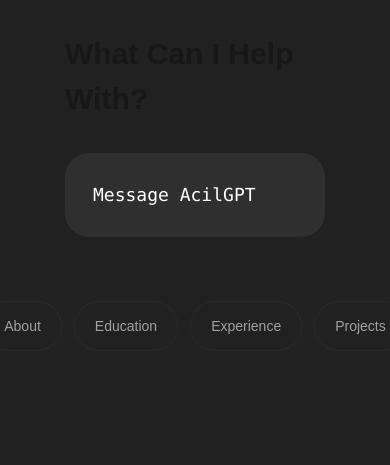
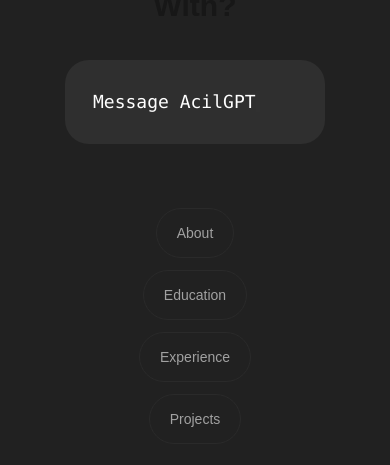
Before and after one commit to ADjehiche/portfolio-v2, a Next.js app: page / in a window 390 px wide. Shown: the part 231-696 px from the top of the page. Built offline with nearby package versions, Linux system fonts and the light colour scheme.

Commit message:
Added flex column for the suggestion row on small devices to improve responsiveness

```diff
--- a/app/components/SuggestionRow.tsx
+++ b/app/components/SuggestionRow.tsx
@@ -2,7 +2,7 @@
 
 export default function SuggestionRow() {
   return (
-    <div className="flex flex-row md:gap-10 justify-center gap-3">
+    <div className="flex sm:flex-row flex-col md:gap-10 justify-center gap-3">
       <SuggestionButton text="About" />
       <SuggestionButton text="Education" />
       <SuggestionButton text="Experience" />
--- a/app/page.tsx
+++ b/app/page.tsx
@@ -3,7 +3,7 @@
 export default function Home() {
   return (
     <div className="flex flex-row justify-center items-center h-screen bg-[#212121]">
-      <div className="flex flex-col gap-5 w-2/3 justify-center">
+      <div className="flex flex-col gap-5 w-2/3 justify-center text-center">
         <h1 className="md:text-4xl font-bold mx-auto text-[1.875rem]">
           What Can I Help With?
         </h1>
--- a/package.json
+++ b/package.json
@@ -12,6 +12,7 @@
     "@headlessui/react": "^2.2.0",
     "framer-motion": "^12.0.0",
     "next": "15.1.5",
+    "portfolio-v2": "file:",
     "react": "^19.0.0",
     "react-dom": "^19.0.0"
   },
```
Also changed, not shown: 1 other file (tests, documents, lock files or other folders).
